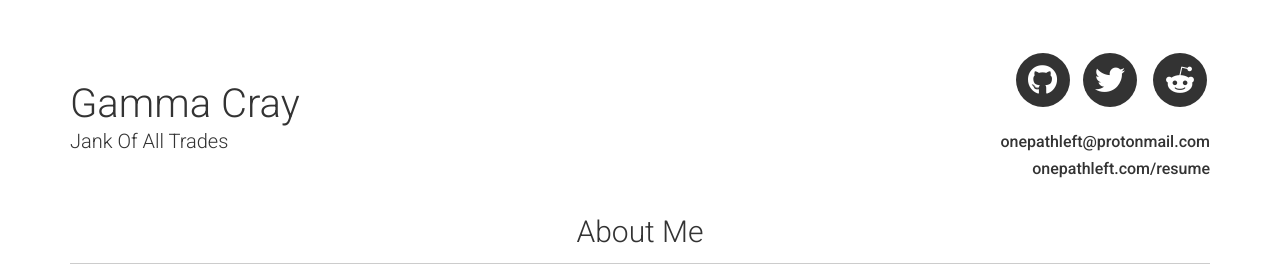
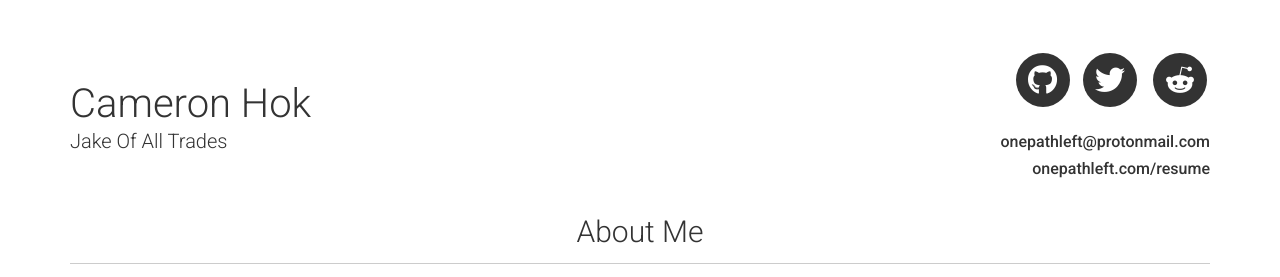
Before and after one commit to gammacray/resume, a Jekyll site: the page built from index.md, in a window 1280 px wide. Shown: the top 277 px of the page. Built offline with Jekyll 4.4.1, drawn with Linux system fonts in a browser that asks for light colours; nearby versions of some CDN libraries.

Commit message:
Updated _config.yml.

```diff
--- a/_config.yml
+++ b/_config.yml
@@ -6,8 +6,8 @@ repository: Git repository where your resume will be hosted, only required if yo
 version: 2
 
 # Personal info
-name: Gamma Cray
-title: Jank Of All Trades
+name: Cameron Hok
+title: Jake Of All Trades
 email: onepathleft@protonmail.com
 # email_title: Email (Email title override)
 #phone: Your phone number (optional)
```
